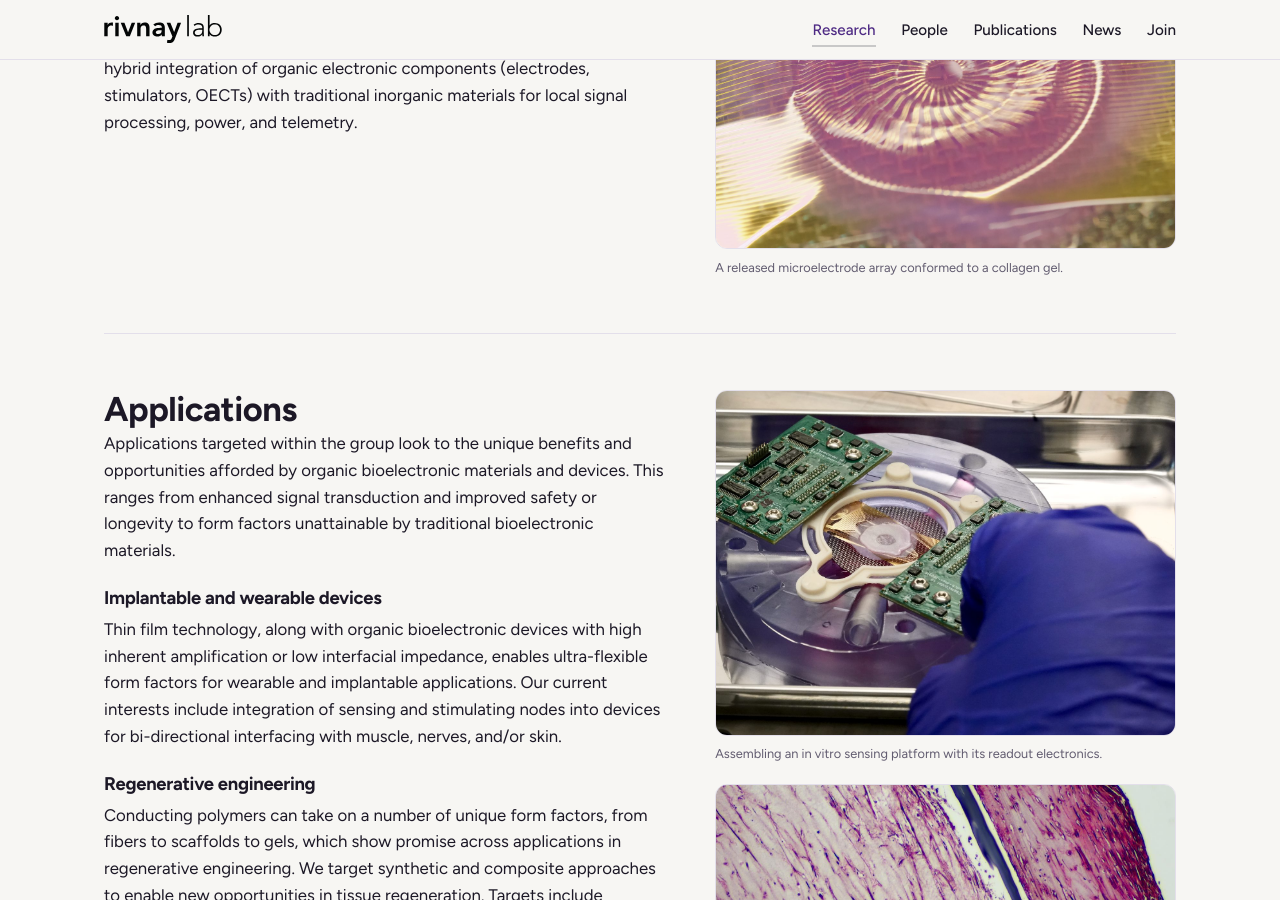
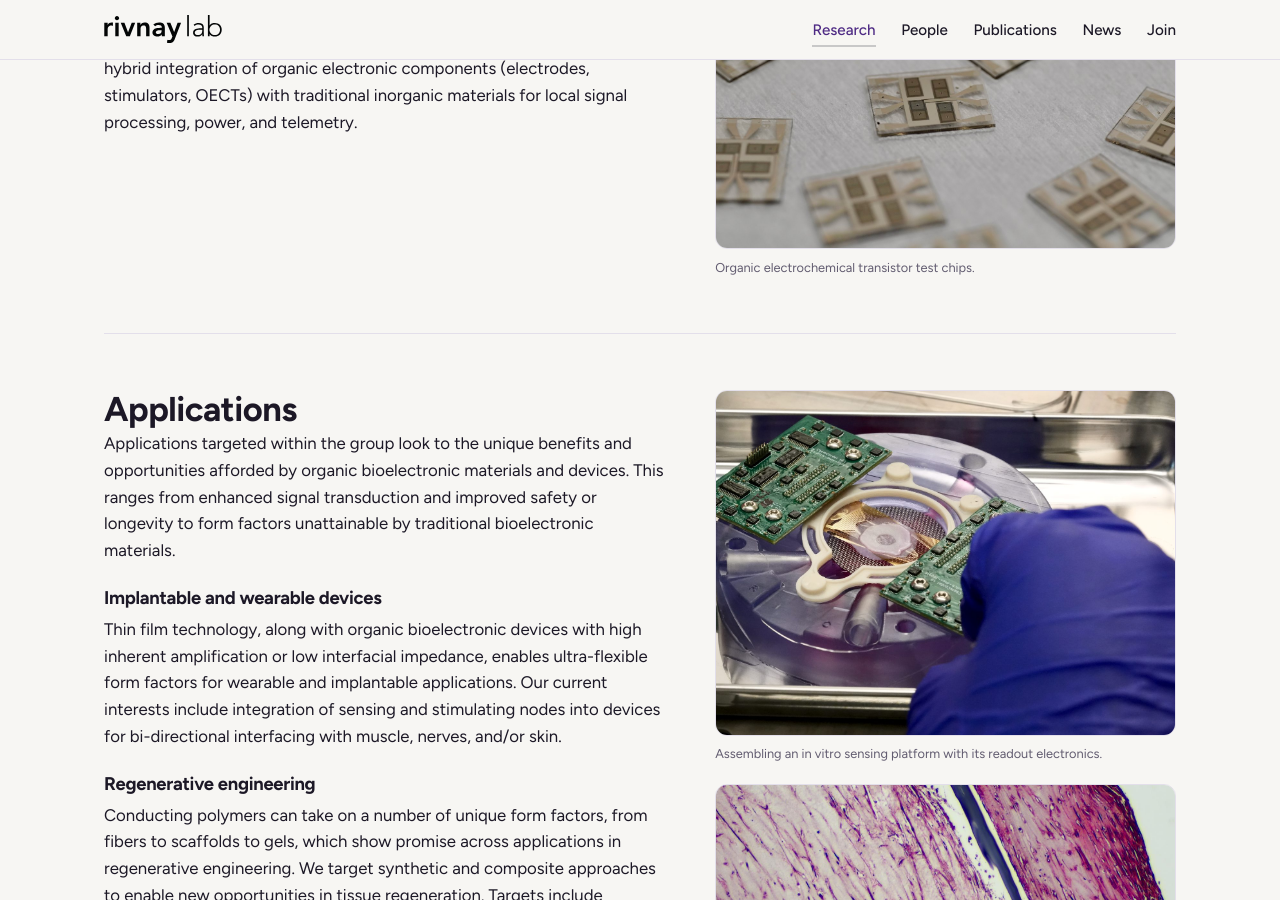
Before and after one commit to jtwillia01/rivnay-lab, a Jekyll site: the page built from research.html, in a window 1280 px wide and 900 px high, scrolled down 2916 px. Built offline with Jekyll 4.4.1, drawn with Linux system fonts in a browser that asks for light colours.

Commit message:
Hero: drop the pad-array still, add the OECT chips photo as the first still; Research: chips photo replaces the device-on-collagen figure
Co-Authored-By: Claude Opus 5 <noreply@anthropic.com>

```diff
--- a/index.html
+++ b/index.html
@@ -5,7 +5,7 @@ permalink: /
 ---
 <section class="hero">
   <video class="hero-bg" src="{{ '/assets/video/giwaxs-p3meeet.mp4' | relative_url }}" poster="{{ '/assets/img/research/giwaxs-poster.jpg' | relative_url }}" width="1030" height="1064" autoplay muted loop playsinline preload="auto" aria-hidden="true" tabindex="-1"></video>
-  <img class="hero-slide" data-src="{{ '/assets/img/hero/pad-array.jpg' | relative_url }}" alt="" width="2800" height="1000" decoding="async">
+  <img class="hero-slide" data-src="{{ '/assets/img/hero/oect-chips.jpg' | relative_url }}" alt="" width="2800" height="1000" decoding="async">
   <img class="hero-slide" data-src="{{ '/assets/img/hero/fibers.jpg' | relative_url }}" alt="" width="2800" height="1000" decoding="async" style="object-position: 68% 50%">
   <img class="hero-slide" data-src="{{ '/assets/img/hero/d7-die.jpg' | relative_url }}" alt="" width="2800" height="1000" decoding="async">
   <div class="wrap">
--- a/research.html
+++ b/research.html
@@ -75,8 +75,8 @@ permalink: /research/
         <figcaption>Microelectrode array for organoid recording, on the die.</figcaption>
       </figure>
       <figure>
-        <img src="{{ '/assets/img/research/organoid-collagen.jpg' | relative_url }}" alt="" loading="lazy" width="1600" height="1067">
-        <figcaption>A released microelectrode array conformed to a collagen gel.</figcaption>
+        <img src="{{ '/assets/img/research/oect-chips.jpg' | relative_url }}" alt="" loading="lazy" width="1600" height="1067">
+        <figcaption>Organic electrochemical transistor test chips.</figcaption>
       </figure>
     </div>
   </section>
```
Also changed, not shown: assets/img/README.md (+1 -1 lines), assets/img/hero/oect-chips.jpg (added), assets/img/hero/pad-array.jpg (deleted), assets/img/research/oect-chips.jpg (added), assets/img/research/organoid-collagen.jpg (deleted).
